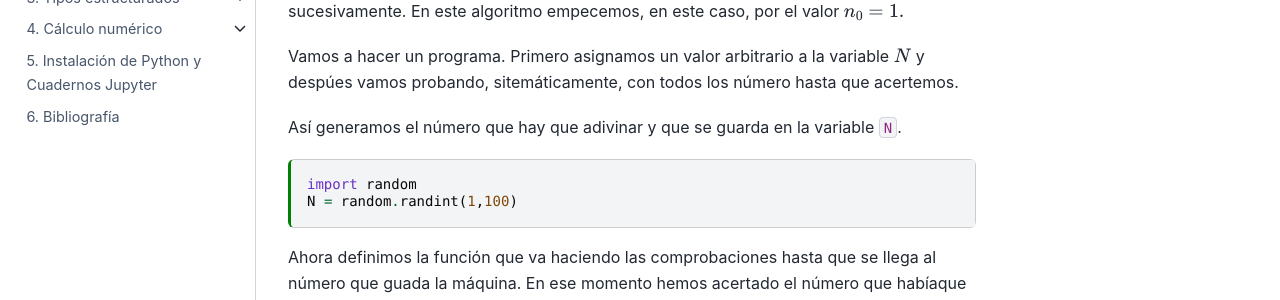
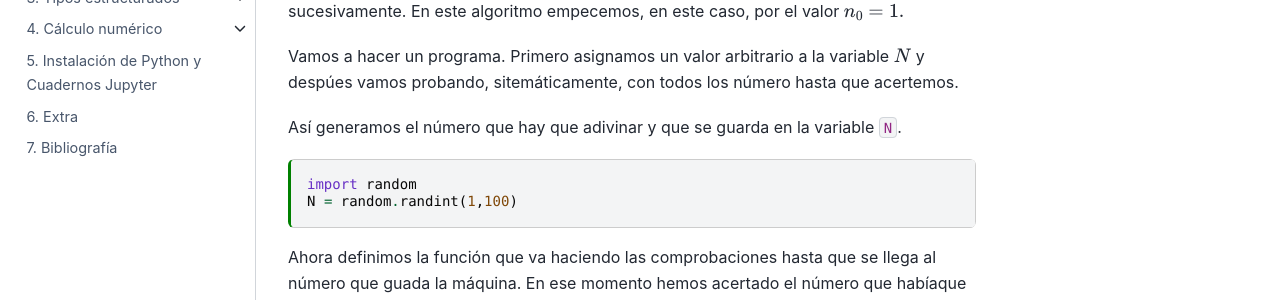
Before and after one commit to dma-etsiaab-upm/jbookCNP, a Jupyter Book: the page built from content/02.03_BusquedaExhaustiva.ipynb, in a window 1280 px wide. Shown: the part 488-788 px from the top of the page. Built offline with Jupyter Book 1.0.4 settings and Sphinx 7.4.7 and the Sphinx Book theme 1.1.4, drawn with Linux system fonts in a browser that asks for light colours; some of the changed lines change nothing that is shown.

Commit message:
actualizacion: binder, colab y una página al final extra con los efectos de hide y remove cell/output/input

```diff
--- a/_config.yml
+++ b/_config.yml
@@ -1,53 +1,28 @@
-# Book settings
-# Learn more at https://jupyterbook.org/customize/config.html
-
 title: Cálculo Numérico y Programación
 author: Departamento de Matemática Aplicada
 
 only_build_toc_files: true
 
-# Force re-execution of notebooks on each build.
-# See https://jupyterbook.org/content/execute.html
 execute:
   execute_notebooks: force
   timeout: 1000
   allow_errors: true
 
-# Define the name of the latex output file for PDF builds
 latex:
   latex_documents:
     targetname: book.tex
 
-# Add a bibtex file so that we can create citations
-#bibtex_bibfiles:
-#  - references.bib
-
-# Information about where the book exists on the web
-#repository:
-#  url: https://github.com/executablebooks/jupyter-book  # Online location of your book
-#  path_to_book: docs  # Optional path to your book, relative to the repository root
-#  branch: master  # Which branch of the repository should be used when creating links (optional)
-
 parse:
   myst_enable_extensions:
-    # don't forget to list any other extensions you want enabled,
-    # including those that are enabled by default!
     - html_image
     - dollarmath
     - amsmath
     - colon_fence
 
-# Add GitHub buttons to your book
-# See https://jupyterbook.org/customize/config.html#add-a-link-to-your-repository
 html:
-  use_issues_button: false
-  use_repository_button: false
   favicon: images/EscUpm.jpg
   logo: images/LOGOTIPOcolorPNG.png
-  logo_options:
-    width: 120px
 
-# Add a bibtex file so that we can create citations
 bibtex_bibfiles:
   - ./content/cnpBibtex.bib
 
@@ -59,8 +34,12 @@
   extra_extensions:
     - sphinx_proof
 
+repository:
+  url: "https://github.com/dma-etsiaab-upm/jbookCNP"
+  branch: master
+  path_to_book: ""
+
 launch_buttons:
   binderhub_url: "https://mybinder.org"
-  notebook_interface: "jupyterlab"
-  repository_url: "https://github.com/dma-etsiaab-upm/bookCNP"
-  branch: master
+  notebook_interface: "classic"
+  colab_url: "https://colab.research.google.com"
--- a/_toc.yml
+++ b/_toc.yml
@@ -34,4 +34,5 @@
   - file: content/04.03_MetodoEuler
   - file: content/04.04_Sucesiones_recurrentes
 - file: content/00.01_InstalacionJupyter
+- file: content/00.01_ExtraHideRemove
 - file: content/Bibliografia
```
Also changed, not shown: content/00.01_ExtraHideRemove.ipynb (added), content/02.03_BusquedaExhaustiva.ipynb, content/Untitled.ipynb (deleted), 3 other files.
